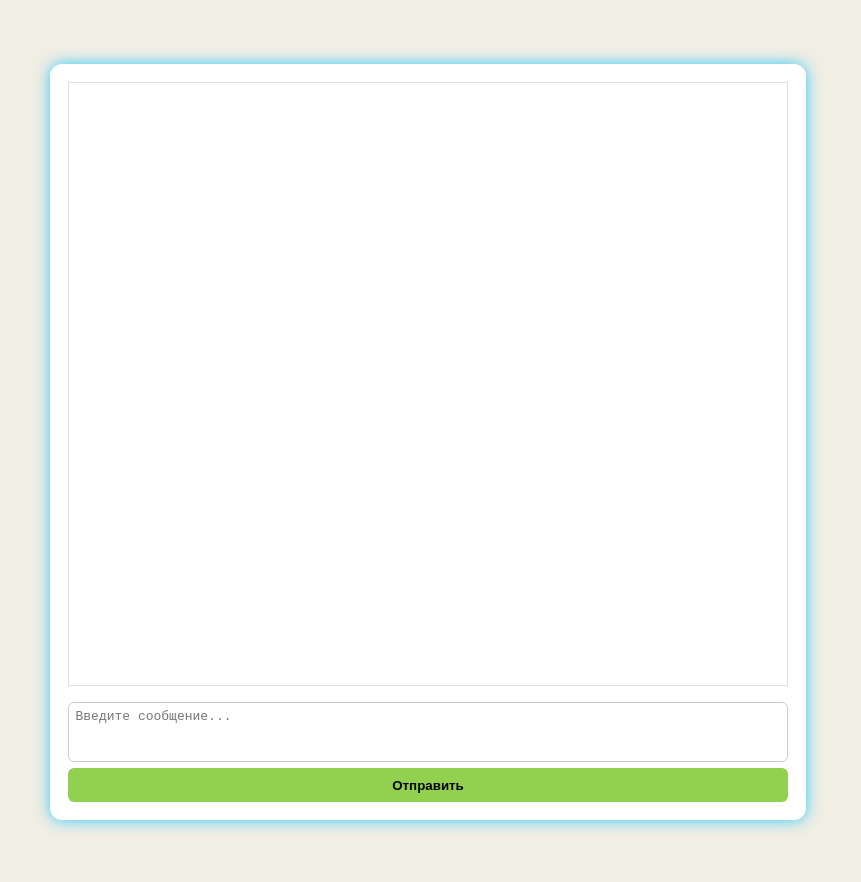
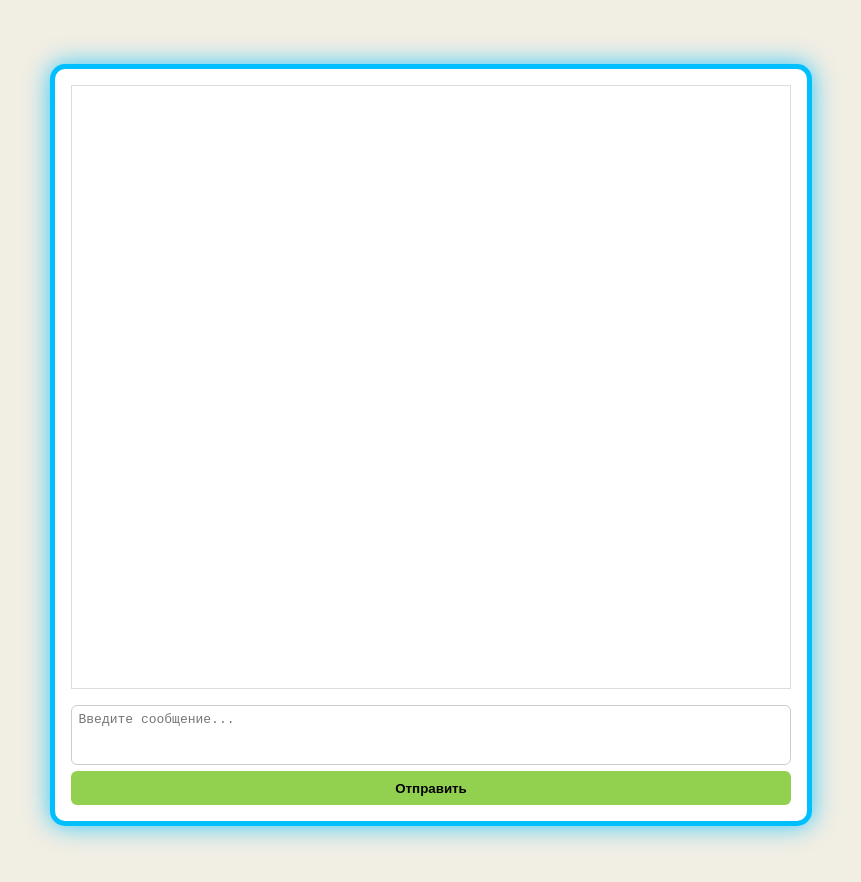
Before and after one commit to Tofik-San/tofgreen-chat, a website: page public/index.html in a window 1280 px wide. Shown: the whole page, without its empty margins (14-875 px from the left). Drawn offline with Linux system fonts and the light colour scheme.

Commit message:
Update style.css

```diff
--- a/public/style.css
+++ b/public/style.css
@@ -13,10 +13,10 @@ body {
 
 .chat-container {
   background: #ffffff;
-  border: 2px solid #ffff;
-  border-radius: 12px;
+  border: 5px solid #00bfff;
+  border-radius: 15px;
   padding: 1em;
-  box-shadow: 0 0 15px rgba(0,191,255,0.8);
+  box-shadow: 0 0 25px rgba(0,191,255,0.8);
   max-width: 720px;
   height: 90vh;
   display: flex;
```
